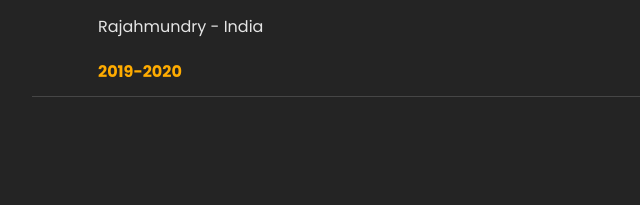
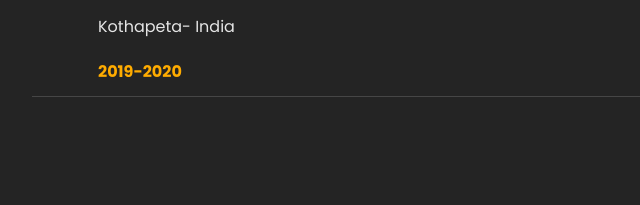
Before and after one commit to Poojithapolisetti/Portfolio, a plain HTML site: page index.html in a window 1280 px wide. Shown: the part 2048-2253 px from the top of the page, 338-978 px from the left. Drawn offline with Linux system fonts and the light colour scheme; files whose address does not match are found by name.

Commit message:
Update index.html

```diff
--- a/index.html
+++ b/index.html
@@ -205,7 +205,7 @@
                   <h2>Bhashyam School</h2>
                     <span class="position">Schooling</span>
                   <p><strong>Percentage : 9.01</strong></p>
-                  <p>Rajahmundry - India</p>
+                  <p>Kothapeta- India</p>
                   <span class="date">2019-2020</span>
                 </div>
               </div>
```
